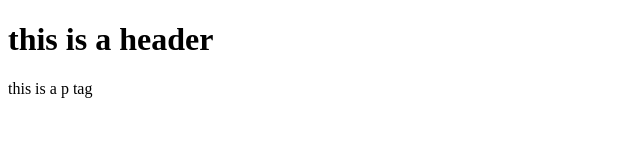
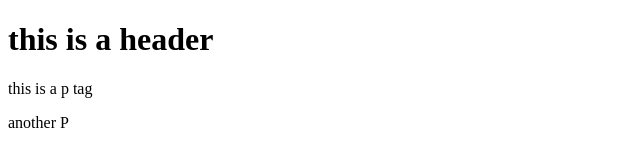
Before and after one commit to aitaDev/git-test, a plain HTML site: page index.html in a window 1280 px wide. Shown: the full height of the page, 0-640 px from the left. Drawn offline with Linux system fonts and the light colour scheme.

Commit message:
third commit

```diff
--- a/index.html
+++ b/index.html
@@ -8,5 +8,6 @@
   <body>
     <h1>this is a header</h1>
     <p>this is a p tag</p>
+    <p>another P</p>
   </body>
 </html>
```
